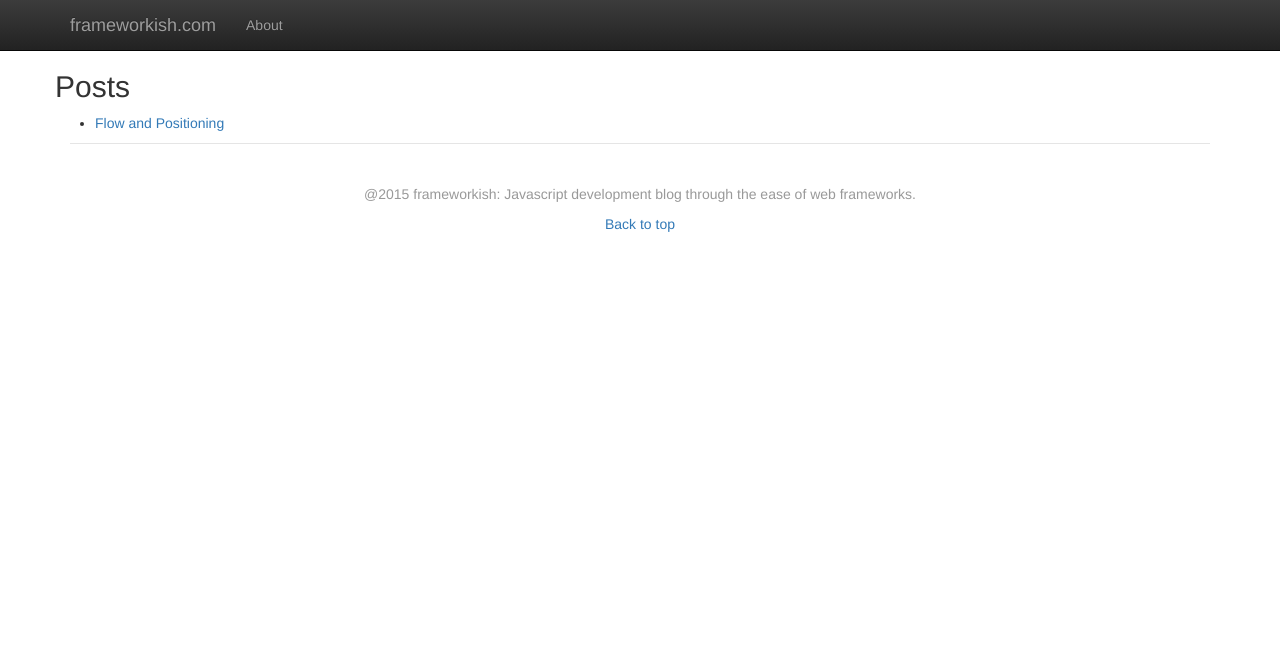
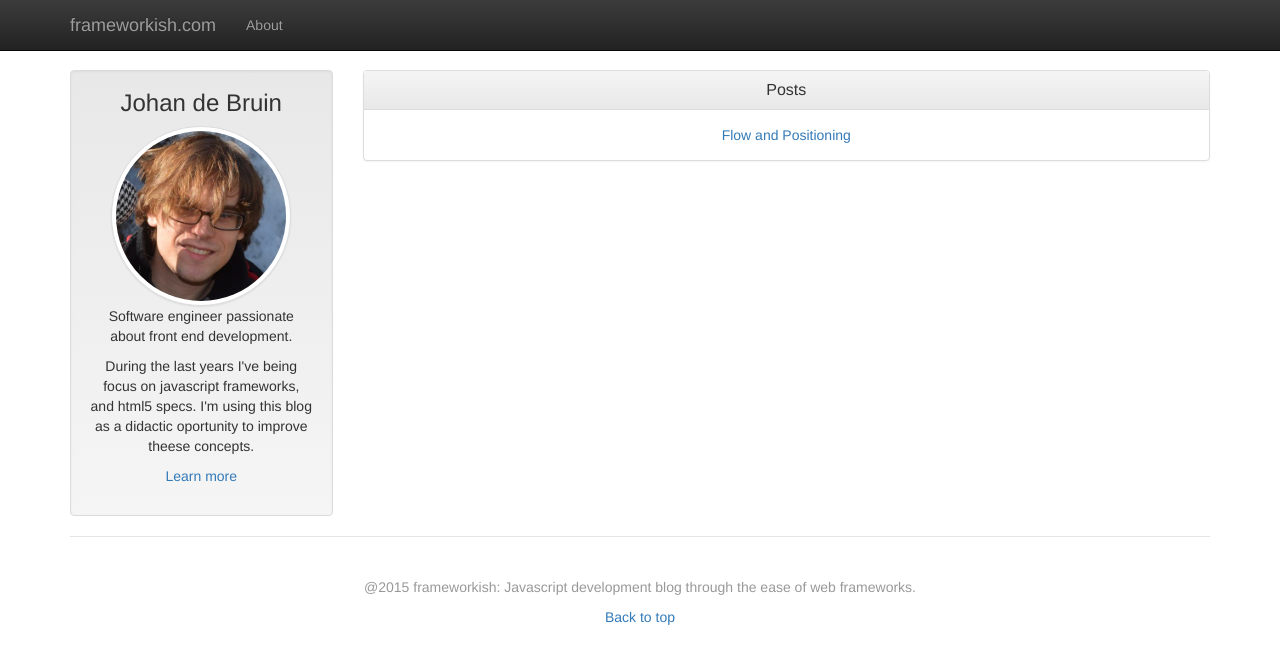
Before and after one commit to Rastikko/Rastikko.github.io, a Jekyll site: the page built from index.html, in a window 1280 px wide. Shown: the top 664 px of the page. Built offline with Jekyll 4.4.1, drawn with Linux system fonts in a browser that asks for light colours.

Commit message:
Adding sidebar and tweak post list

```diff
--- a/_layouts/page.html
+++ b/_layouts/page.html
@@ -4,7 +4,7 @@ layout: default
 <article class="post">
 
   <header class="post-header">
-    <h2 class="post-title">{{ page.title }}</h2>
+    <h1 class="post-title">{{ page.title }}</h1>
   </header>
 
   <div class="post-content">
--- a/_sass/_base.scss
+++ b/_sass/_base.scss
@@ -1,5 +1,9 @@
 body {
   padding-top: 50px;
+}
+
+.sidebar-johan-img {
+  width: 180px;
 }
 
 .footer {
--- a/index.html
+++ b/index.html
@@ -3,11 +3,33 @@ layout: default
 ---
 
 <div class="row">
-  <h2>Posts</h2>
-  <ul>
-    {% for post in site.posts %}
-      <li><a class="post-link" href="{{ post.url | prepend: site.baseurl }}">{{ post.title }}</a></li>
-    {% endfor %}
-  </ul>
+  <div class="col-sm-3 text-center" style="margin-top: 20px">
+
+    <div class="well">
+      <h3 style="margin-top: 0">Johan de Bruin</h3>
+      <img class="img-thumbnail img-circle text-center sidebar-johan-img" src="/img/johan.jpg" alt="Johan de Bruin Programmer">
+      <p>Software engineer passionate about front end development.</p>
+      <p>
+        During the last years I've being focus on javascript frameworks, and html5 specs.
+        I'm using this blog as a didactic oportunity to improve theese concepts.
+      </p>
+      <p>
+        <a href="#">Learn more</a>
+      </p>
+    </div>
+  </div>
+
+  <div class="col-sm-9 text-center">
+    <div class="panel panel-default" style="margin-top: 20px">
+      <div class="panel-heading">
+        <h3 class="panel-title">Posts</h3>
+      </div>
+      {% for post in site.posts %}
+        <div class="panel-body">
+          <a href="{{ post.url | prepend: site.baseurl }}">{{ post.title }}</a>
+        </div>
+      {% endfor %}
+    </div>
+  </div>
 
 </div>
```
Also changed, not shown: img/johan.jpg (added).
